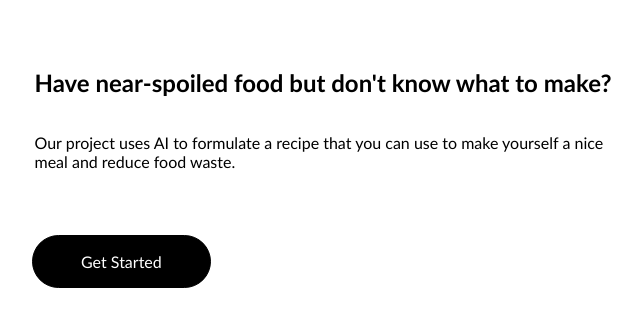
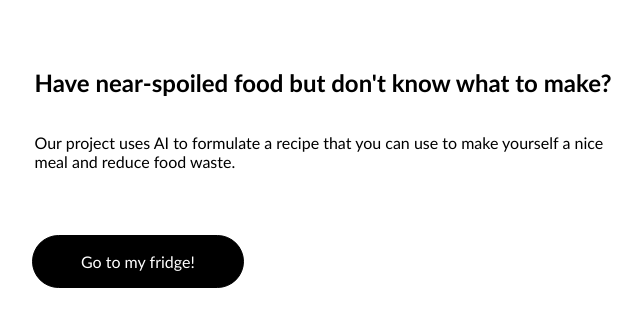
Before and after one commit to Yarik-Popov/receipt-generator, a Flask app: page / in a window 1280 px wide. Shown: the part 88-415 px from the top of the page, without its empty margins (1-643 px from the left). Run offline with Flask 3, Linux system fonts and the light colour scheme.

Commit message:
change the button in the index.html

```diff
--- a/templates/index.html
+++ b/templates/index.html
@@ -13,7 +13,7 @@
         <p>Our project uses AI to formulate a recipe that you can use to make yourself a nice meal and reduce food waste.</p>
       </div>
       <a href="/fridge">
-        <button>Get Started</button>
+        <button>Go to my fridge!</button>
       </a>
 
     </section>
```
